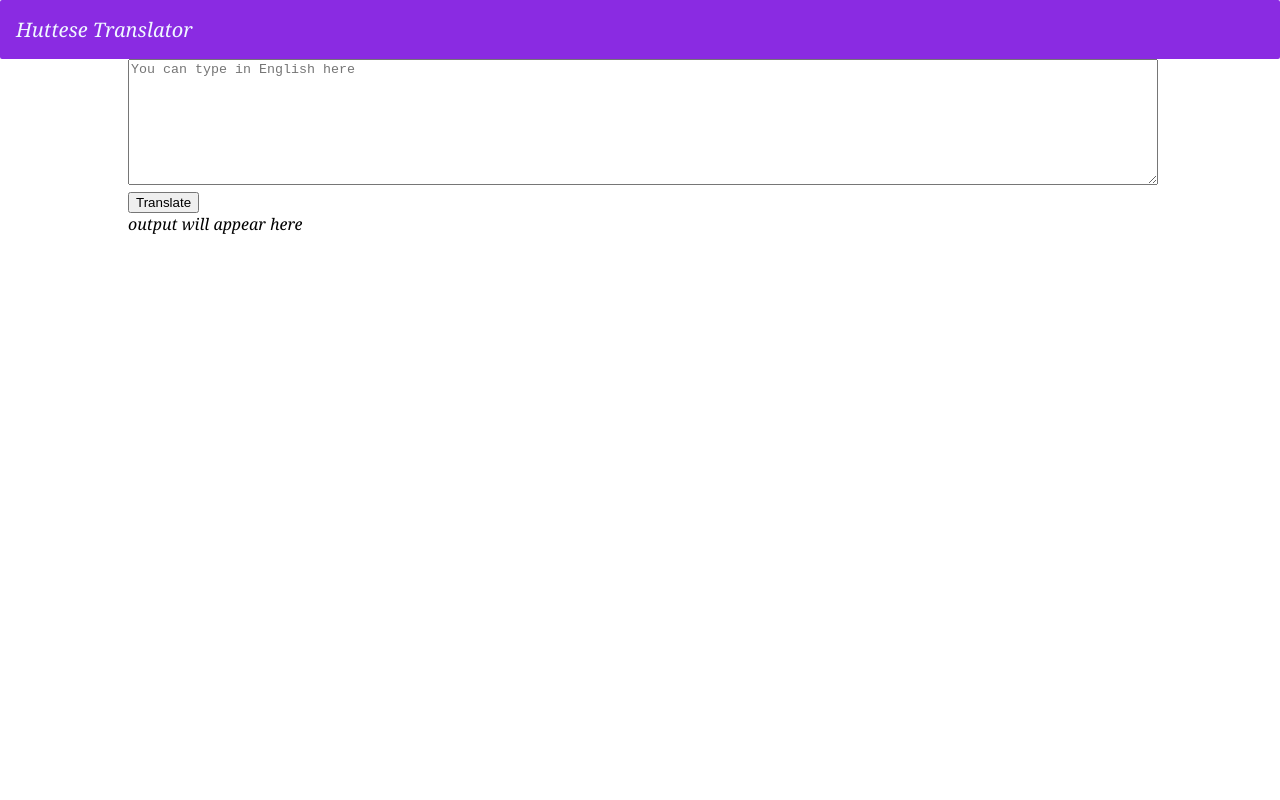
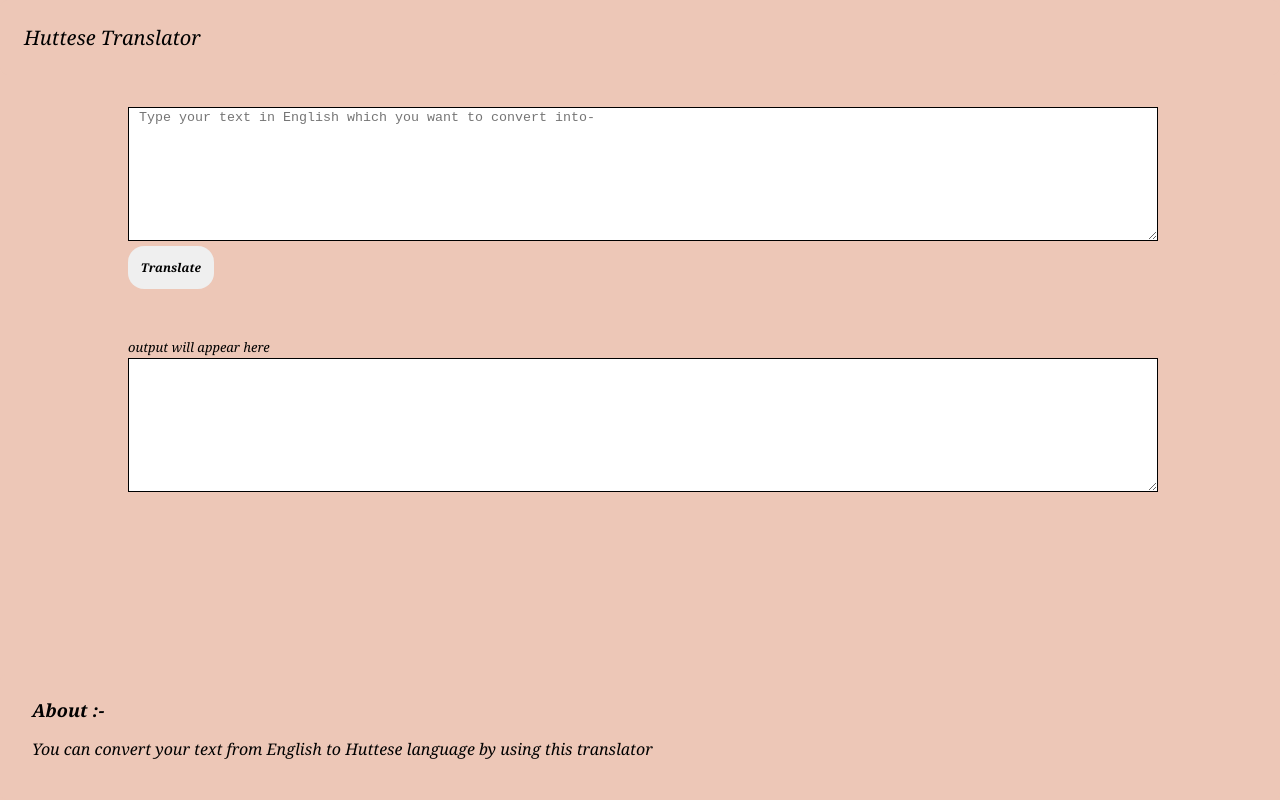
Before and after one commit to Ashh21/Ferb-Latin-converter, a plain HTML site: page index.html in a window 1280 px wide. Drawn offline with Linux system fonts and the light colour scheme.

Commit message:
footer and styles

```diff
--- a/index.html
+++ b/index.html
@@ -12,17 +12,24 @@
       <div class="nav-brand" >Huttese Translator</div>
    </nav>
 
-   <div class="container">
+   <div class="container" >
+
    <div>
-        <textarea id="txt-input"  placeholder="You can type in English here"></textarea>
+        <textarea id="txt-input"  placeholder=" Type your text in English which you want to convert into-"></textarea>
    </div>
 
       <button class="btn" id="btn-translate" >Translate</button>
 
-      <div>output will appear here</div>
+      <div class="sty" >output will appear here</div>
 
-      <output id="output" for="txt"></output>
+      <textarea id="output"></textarea>
+
    </div>
+
+   <footer class="footer">
+      <div class="footer-header" >About :-</div>
+      <p>You can convert your text from English to Huttese language by using this translator</p>
+   </footer>
 
 </body>
 
--- a/styles.css
+++ b/styles.css
@@ -3,19 +3,20 @@
 body{
 font-family: 'Noto Serif', serif;
 margin: 0px;
+background-color: #EDC7B7;
 }
 
 .navigation{
-    background-color: blueviolet;
-    padding: 1rem;
+    background-color: #EDC7B7;
+    padding: 1.5rem;
     margin: auto;
-    /* text-align:left; */
-    border-radius: 2px;
+    margin-bottom: 2rem;
+    border-radius: 0.5rem;
 }
 
 .navigation .nav-brand{
     font-size: 20px;
-    color: aliceblue;
+    color: black;
 }
 
 .container{
@@ -25,7 +26,53 @@ margin: 0px;
 
 textarea{
     width: 100%;
-    height: 15vh;
+    height: 16vh;
     padding: auto;
+    margin: 0rem;
+    border: 1px solid black;
+}
+
+.btn{
+    font-size: 12px ;
+    font-weight: bold;
+    font-family: 'Noto Serif', serif ;
+    border: 1px;
+    color: black;
+    border-radius: 1rem;
+    padding: 0.8rem;
     margin: auto;
 }
+
+.btn:hover{
+    background-color: #EDC7B7;
+    color: black;
+}
+.sty{
+    font-size: 13px;
+    margin-top: 3rem;
+    padding: 0.1rem 0rem;
+}
+
+.footer-header{
+    font-weight: bold;
+    font-size: large;
+    padding-left: 2rem;
+
+}
+
+.footer{
+    width: 100%;
+    bottom: 0;
+    left: 0;
+    position: fixed;
+    /* text-align: left; */
+    background-color: #EDC7B7;
+    color: black;
+    padding: 1.5rem 0rem ;
+    margin: auto;
+    border-radius: 0.5rem;
+}
+
+p{
+    padding-left: 2rem;
+}
```
